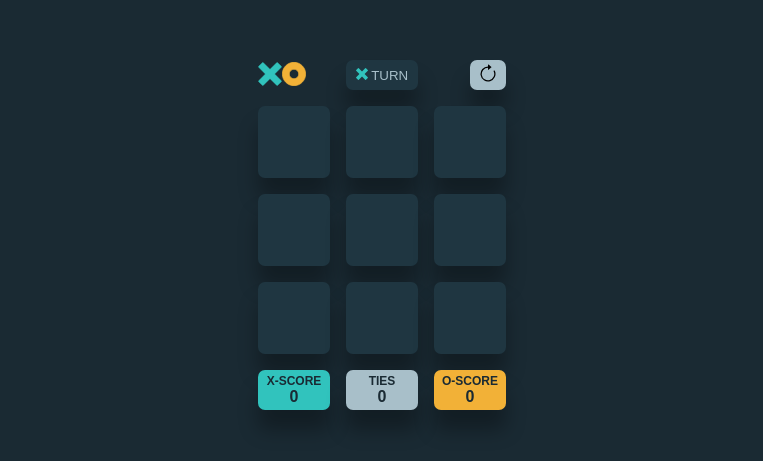
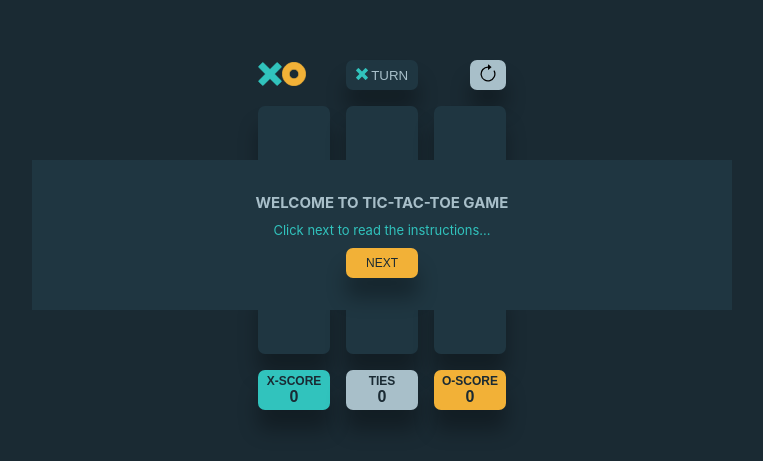
Before and after one commit to Kazeemakeem/tic-tac-toe-kazeemakeem, a React (Create React App) app: page / in a window 1280 px wide. Shown: the part 165-626 px from the top of the page, without its empty margins (258-1021 px from the left). Built offline with nearby package versions, Linux system fonts and the light colour scheme.

Commit message:
adding game instruction

```diff
--- a/src/components/BoardStyles.css
+++ b/src/components/BoardStyles.css
@@ -115,23 +115,33 @@
     background: #31C3BD;
 }
 
-.btn--btm--p2_score, .btn--modal--next {
+.btn--btm--p2_score,
+.btn--modal--next,
+.btn--instruction--next {
     background: #F2B137;
 }
 
-.btn--btm--ties, .btn--modal--quit {
-    background: #a8bfc9;;
+.btn--btm--ties,
+.btn--modal--quit,
+.btn--instruction--prev {
+    background: #a8bfc9;
 }
 
-.modal--container {
+.modal--container,
+.instruction--container {
     width: 100vw;
     position: fixed;
 }
 
-.modal {
+.modal,
+.instruction {
     background: #1f3641;
-    height: 11rem;
+    height: 13rem;
     width: 70rem;
+}
+
+.instruction {
+    height: 15rem;
 }
 
 .modal-content {
@@ -142,12 +152,32 @@
     padding: 10px 0;
 }
 
-.modal-header {
+.instruction-content {
+    width: 60vw;
+    display: flex;
+    flex-direction: column;
+    gap: 10px;
+    padding: 10px 0;
+}
+
+.modal-header,
+.instruction-header {
     color: #a8bfc9;
     font-size: 1.2rem;
 }
 
-.btn--modal {
+.instruction-header {
+    font-size: 1.5rem;
+    text-transform: uppercase;
+    font-weight: bold;
+}
+
+.instruction-message {
+    font-size: 1.3rem;
+}
+
+.btn--modal,
+.btn--instruction {
     height: 3rem;
     padding: 0.5rem 2rem;
     text-transform: uppercase;
@@ -158,6 +188,10 @@
 
 .btn--2--pane {
     gap: 15px;
+}
+
+.instruction-footer {
+    margin-top: 10px;
 }
 
 .winner--title {
@@ -178,7 +212,8 @@
     color: #F2B137;
 }
 
-.message--text--X {
+.message--text--X,
+.instruction-message {
     color: #31C3BD;
 }
 
--- a/src/components/GameBoard.tsx
+++ b/src/components/GameBoard.tsx
@@ -4,6 +4,7 @@ import {tileIconO, tileIconX, iconO, iconX, iconOSmall, iconXSmall, iconRefresh,
 import {reducer, initialState} from './reducer'
 //import { playerO, playerX, winLinesObj  } from './CkeckWinner'
 import GameModal from './GameModal'
+import GameInstructions from './GameInstructions'
 // import { winLinesObj } from './CkeckWinner'
 
 export let tileArr: (string | React.ReactElement<SVGElement>)[] = [' ', ' ', ' ', ' ', ' ',' ', ' ', ' ', ' ']
@@ -145,7 +146,7 @@ const GameBoard = () => {
 
   const arr = Array.from(document.querySelectorAll('button.btn--tiles') as TileArr)
 
-  const handleReset: handleResetFunction = () : void => {
+  const handleReset: handleResetFunction = () => {
     setModalShow(false)
      dispatch({type: 'reset'})
      tileArr = [' ', ' ', ' ', ' ', ' ',' ', ' ', ' ', ' ']
@@ -156,6 +157,10 @@ const GameBoard = () => {
       })
 
   }
+
+  // const handleHideInstructions = () : void => {
+  //   setShowInstructions(false)
+  // }
 
   return (
     <div className='container flexed'>
@@ -182,6 +187,7 @@ const GameBoard = () => {
         <button className='btn btn--btm btn--btm--p2_score'>O-SCORE <span className='score'>{scoreCountObj.playerOWinCount}</span></button>
       </div>
       <GameModal show={modalShow} message={winnerMessage} handlereset={handleReset} handlequit={handleQuit} winnertitle={winnerTitle}/>
+      <GameInstructions />
     </div>
 
   )
--- /dev/null
+++ b/src/components/GameInstructions.tsx
@@ -0,0 +1,75 @@
+import React, { useState } from 'react'
+import './BoardStyles.css'
+
+// type handleHideInstructions = () => void;
+// type handleQuitFunction = () => void;
+
+// type InstructionsModalProps = {
+//   showInstructions: boolean;
+//   handleHideInstr: handleHideInstructions;
+// }
+
+const InstructionsModal = () => {
+
+  const [pageNumber, setPageNumber] = useState(1)
+  const [showInstructions, setShowInstructions] = useState(true)
+  const [instruction, setInstruction] = useState('')
+
+
+
+  const instructionObj: Record<string, string> = {
+    '1': 'Click next to read the instructions...',
+    '2': '1. The game involves two players (X and O)',
+    '3': '2. First player to align symbols vertically, horizontally or diagonally wins the round',
+    '4': '3. Done reading the instructions? Click start to begin...',
+
+  }
+
+  // switch(pageNumber) {
+  //   case 1: {
+  //     setInstruction()
+  //     break
+  //   }
+  //   case 2: {
+  //     setInstruction('The game involves two players (X and O)')
+  //     break
+  //   }
+  //   case 3: {
+  //     setInstruction('First player to align symbols vertically, horizontally or diagonally wins the round')
+  //     break
+  //   }
+  //   case 4: {
+  //     setInstruction('Done reading the instructions? Click start to begin...')
+  //     break
+  //   }
+  // }
+
+  const incrementPageNo = () => {
+    pageNumber < 4 ? setPageNumber(pageNumber + 1) : setShowInstructions(false)
+
+  }
+  const decrementPageNo = () => {
+    pageNumber > 1 && setPageNumber(pageNumber - 1)
+  }
+
+    if(!showInstructions) return null
+
+  return (
+    <div className='instruction--container flexed'>
+      <div className='instruction flexed'>
+        <div className='instruction-content'>
+          <div className='instruction-header'>
+            {pageNumber === 1 ? 'Welcome to tic-tac-toe game' : 'Instructions'}
+          </div>
+          <div className='instruction-message'>{instructionObj[pageNumber]}</div>
+          <div className='instruction--footer flexed btn--2--pane'>
+            { pageNumber > 1 && <button className='btn btn--instruction btn--instruction--prev' onClick={decrementPageNo}>Previous</button> }
+            <button className='btn btn--instruction btn--instruction--next' onClick={incrementPageNo}>{pageNumber === 4 ? 'Start' : 'Next'}</button>
+          </div>
+        </div>
+      </div>
+    </div>
+  )
+}
+
+export default InstructionsModal
```
